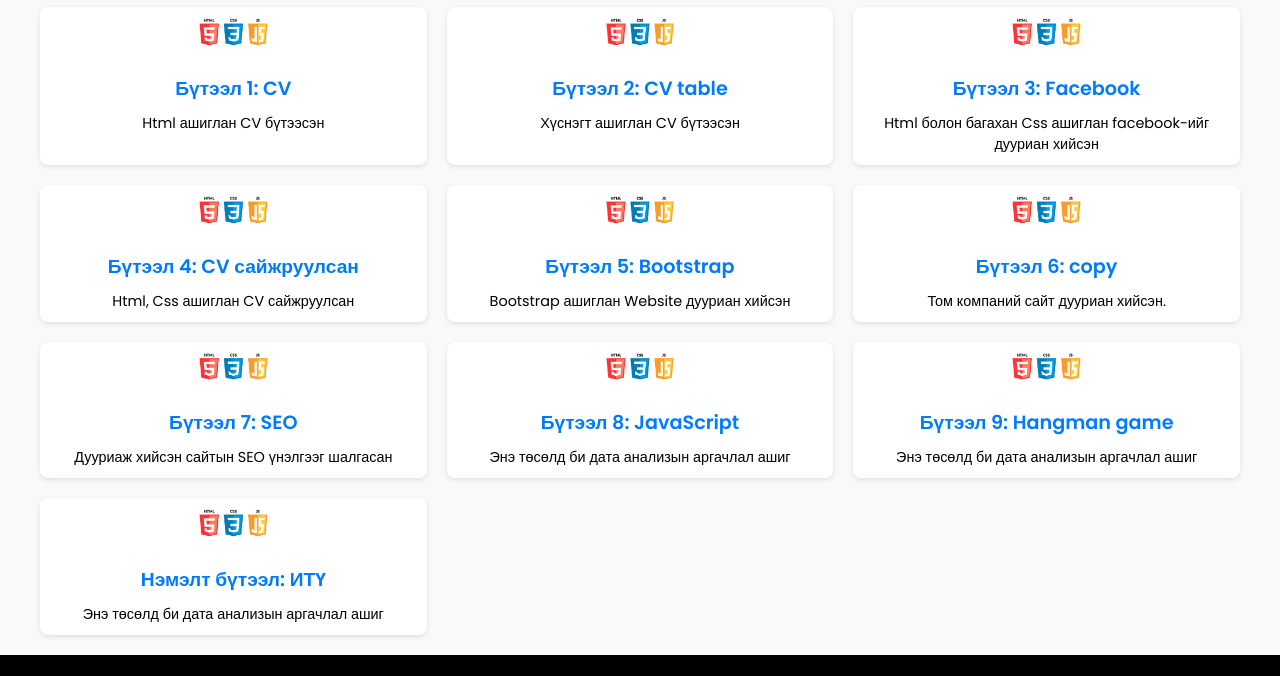
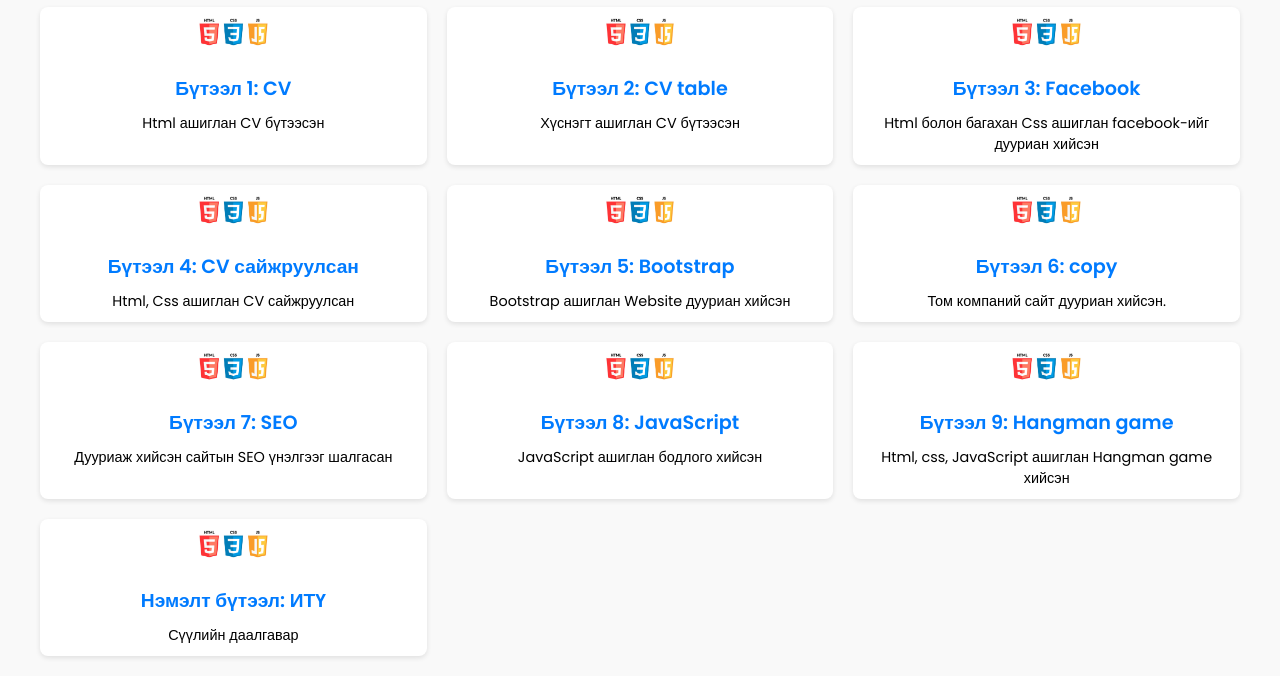
Before and after one commit to Munhjavhlan/Lab10, a plain HTML site: page buteel.html in a window 1280 px wide. Shown: the part 181-857 px from the top of the page. Before the commit the page ends 836 px from the top, so only its background shows below. Drawn offline with nearby package versions, Linux system fonts and the light colour scheme.

Commit message:
Update buteel.html

```diff
--- a/buteel.html
+++ b/buteel.html
@@ -1,5 +1,6 @@
 <!DOCTYPE html>
 <html lang="en">
+
 <head>
     <meta charset="UTF-8">
     <meta name="viewport" content="width=device-width, initial-scale=1.0">
@@ -8,6 +9,7 @@
     <link rel="stylesheet" href="style.css">
     <title>Бүтээлүүд</title>
 </head>
+
 <body>
     <nav>
         <div class="nav-container">
@@ -27,7 +29,8 @@
     <section class="buteel">
         <div class="content">
             <h1>Бүтээлүүд</h1>
-            <p>Энд миний хийсэн бүтээлүүдийг танилцуулж байна. Эдгээр нь миний хичээл зүтгэл, бүтээлч сэтгэлгээний үр дүн юм.</p>
+            <p>Энд миний хийсэн бүтээлүүдийг танилцуулж байна. Эдгээр нь миний хичээл зүтгэл, бүтээлч сэтгэлгээний үр
+                дүн юм.</p>
             <div class="project-list">
                 <div class="project-item">
                     <img src="html.jpg" alt="Бүтээл 1">
@@ -63,19 +66,29 @@
                     <img src="html.jpg" alt="Бүтээл 7">
                     <h2><a href="https://munkhjavkhlan.github.io/Lab7">Бүтээл 7: SEO</a></h2>
                     <p>Дууриаж хийсэн сайтын SEO үнэлгээг шалгасан</p>
-                        </div>
+                </div>
                 <div class="project-item">
                     <img src="html.jpg" alt="Бүтээл 8">
                     <h2><a href="https://munkhjavkhlan.github.io/Lab8">Бүтээл 8: JavaScript</a></h2>
-                    <p>Энэ төсөлд би дата анализын аргачлал ашиг </p>
-                        </div>
+                    <p>JavaScript ашиглан бодлого хийсэн</p>
+                </div>
                 <div class="project-item">
                     <img src="html.jpg" alt="Бүтээл 9">
                     <h2><a href="https://munkhjavkhlan.github.io/Lab9">Бүтээл 9: Hangman game</a></h2>
-                    <p>Энэ төсөлд би дата анализын аргачлал ашиг </p>
+                    <p>Html, css, JavaScript ашиглан Hangman game хийсэн</p>
                 </div>
                 <div class="project-item">
                     <img src="html.jpg" alt="Бүтээл 10">
                     <h2><a href="https://munkhjavkhlan.github.io/Lab10">Нэмэлт бүтээл: ИТҮ</a></h2>
-                    <p>Энэ төсөлд би дата анализын аргачлал ашиг</p>
+                    <p>Сүүлийн даалгавар</p>
                 </div>
+            </div>
+        </div>
+    </section>
+</body>
+<script src="https://unpkg.com/aos@next/dist/aos.js"></script>
+    <script>
+      AOS.init({offset:0});
+    </script>
+    <script src="script.js"></script>
+</html>
```
